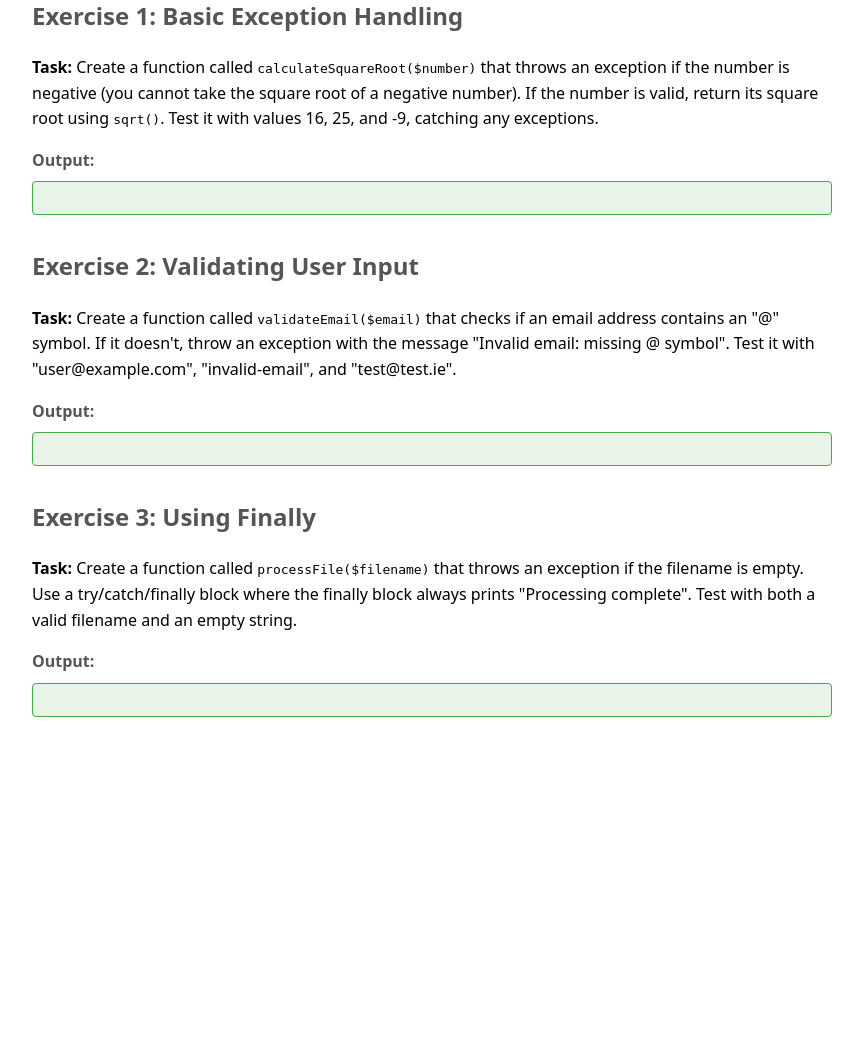
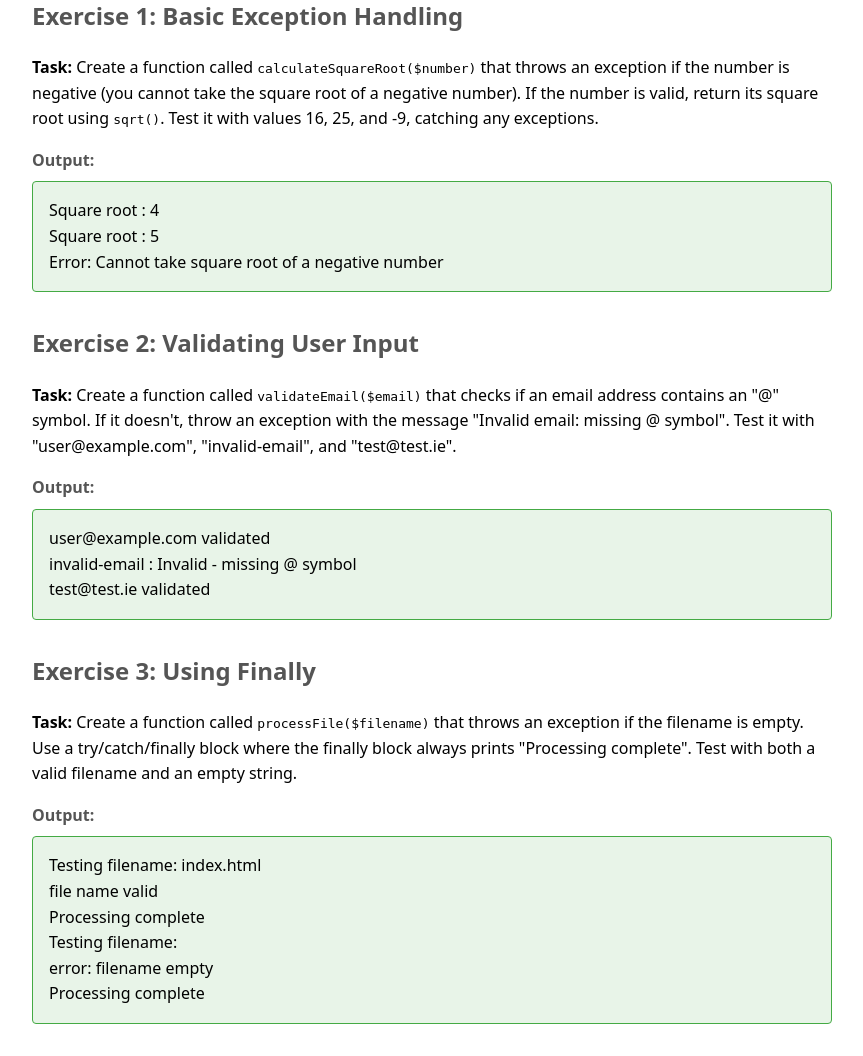
Before and after one commit to IADT-CC-Y1-WebDev/web-development-n00254890, a PHP site: page /exercises/01-php-introduction/08-exceptions.php in a window 1280 px wide. Shown: the part 186-1242 px from the top of the page, without its empty margins (208-1071 px from the left). Before the commit the page ends 903 px from the top, so only its background shows below. Run offline with PHP 8.4, Linux system fonts and the light colour scheme.

Commit message:
exceptions 28-01-2026

```diff
--- a/src/exercises/01-php-introduction/08-exceptions.php
+++ b/src/exercises/01-php-introduction/08-exceptions.php
@@ -28,6 +28,27 @@
     <div class="output">
         <?php
         // TODO: Write your solution here
+     function calculateSquareRoot($number) {
+        if ($number <= 0) {
+            throw new Exception ("Cannot take square root of a negative number");
+        }
+        return sqrt ($number);
+     }
+
+     try {
+        $result = calculateSquareRoot(16);
+        echo "Square root : $result <br>";
+
+         $result = calculateSquareRoot(25);
+        echo "Square root : $result <br>";
+
+        $result = calculateSquareRoot(-9);
+        echo "error";
+     }
+     catch (Exception $e) {
+        echo "Error: " . $e->getMessage();
+     }
+
         ?>
     </div>
 
@@ -45,6 +66,25 @@
     <div class="output">
         <?php
         // TODO: Write your solution here
+
+        function validateEmail($email) {
+           if (strpos($email, '@') === false) {
+                throw new Exception ("$email : Invalid - missing @ symbol <br>");
+            }
+            return "$email validated";
+        }
+
+        $testEmails = ["user@example.com","invalid-email","test@test.ie" ];
+
+        foreach ($testEmails as $email)
+         try {
+             $result = validateEmail($email);
+             echo "$result <br>";
+         }
+        catch (Exception $e) {
+             echo $e->getMessage();
+         }
+
         ?>
     </div>
 
@@ -61,6 +101,29 @@
     <div class="output">
         <?php
         // TODO: Write your solution here
+
+        function processFile($filename) {
+            if ($filename == "") {
+               throw new Exception ("error: filename empty<br>");
+            }
+            return "file name valid";
+        }
+
+        $testFiles = ["index.html", ""];
+
+        foreach ($testFiles as $filename) {
+            echo "Testing filename: $filename <br>";
+            try {
+                $result = processFile($filename);
+                echo "$result <br>";
+            }
+            catch (Exception $e) {
+               echo $e->getMessage();
+            }
+            finally {
+                echo "Processing complete <br>";
+            }
+        }
         ?>
     </div>
 
```
